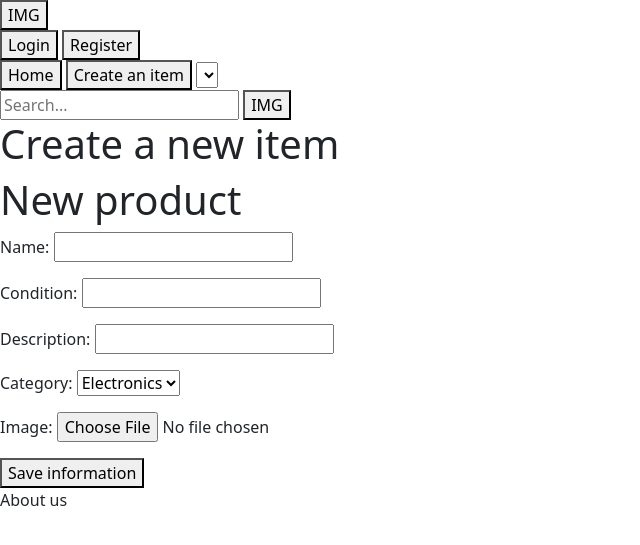
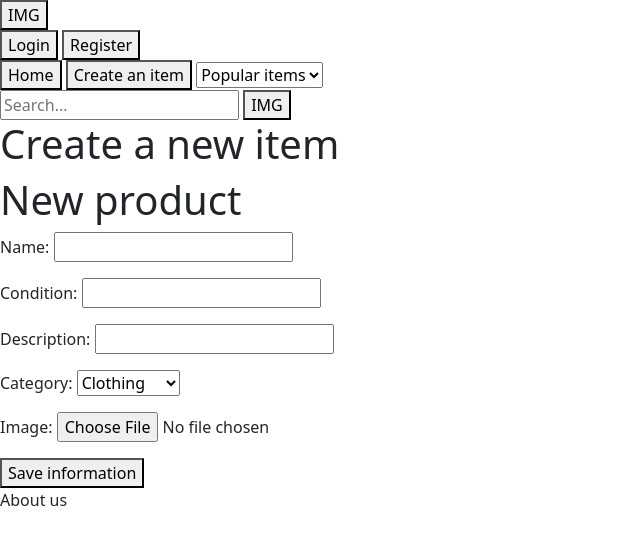
Before and after one commit to birnarunkarls/FireSale, a Django app: page /item/create_item in a window 1280 px wide. Shown: the top 545 px of the page, without its empty margins (0-640 px from the left). Run offline with Django 4.2, Linux system fonts and the light colour scheme; lists and menus that the app fills with data are empty.

Commit message:
baett vid dropdown i navigation bar

```diff
--- a/templates/item/create_item.html
+++ b/templates/item/create_item.html
@@ -15,6 +15,7 @@
                 <p>Description: <input id="item_description"></p>
                 <p>Category:
                     <select id="item_category">
+                        <option value="clothing">Clothing</option>
                         <option value="electronics">Electronics</option>
                         <option value="furniture">Furniture</option>
                     </select>
--- a/templates/navigation_bar.html
+++ b/templates/navigation_bar.html
@@ -28,7 +28,12 @@
     <div id="buttons_bottom">
         <button id="home_button">Home</button>
         <button id="create_an_item_button">Create an item</button>
-        <select id="categories_select">Categorie</select>
+        <select id="categories_select">Category
+            <option value="popular_items">Popular items</option>
+            <option value="clothing">Clothing</option>
+            <option value="electronics">Electronics</option>
+            <option value="furniture">Furniture</option>
+        </select>
     </div>
     <div id="search_bar">
         <input id="search" placeholder="Search...">
```
